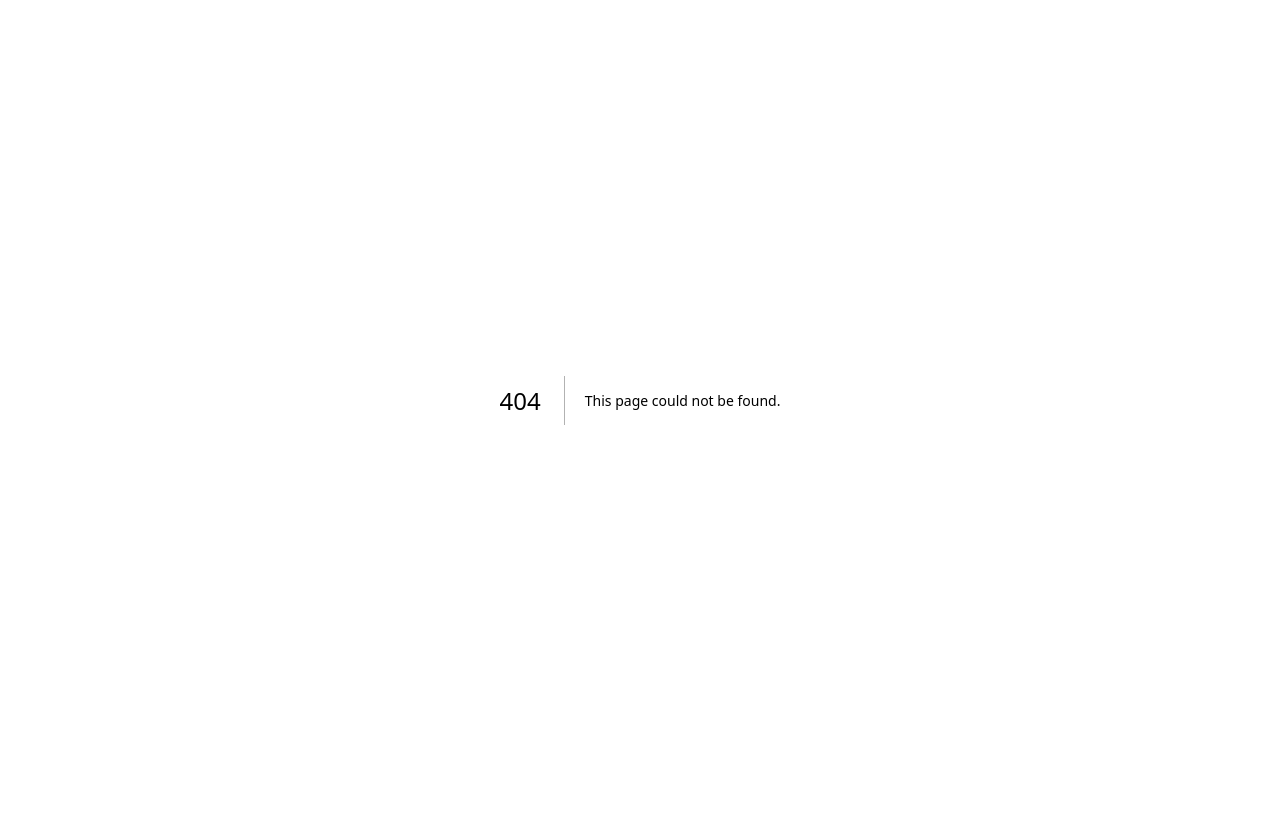
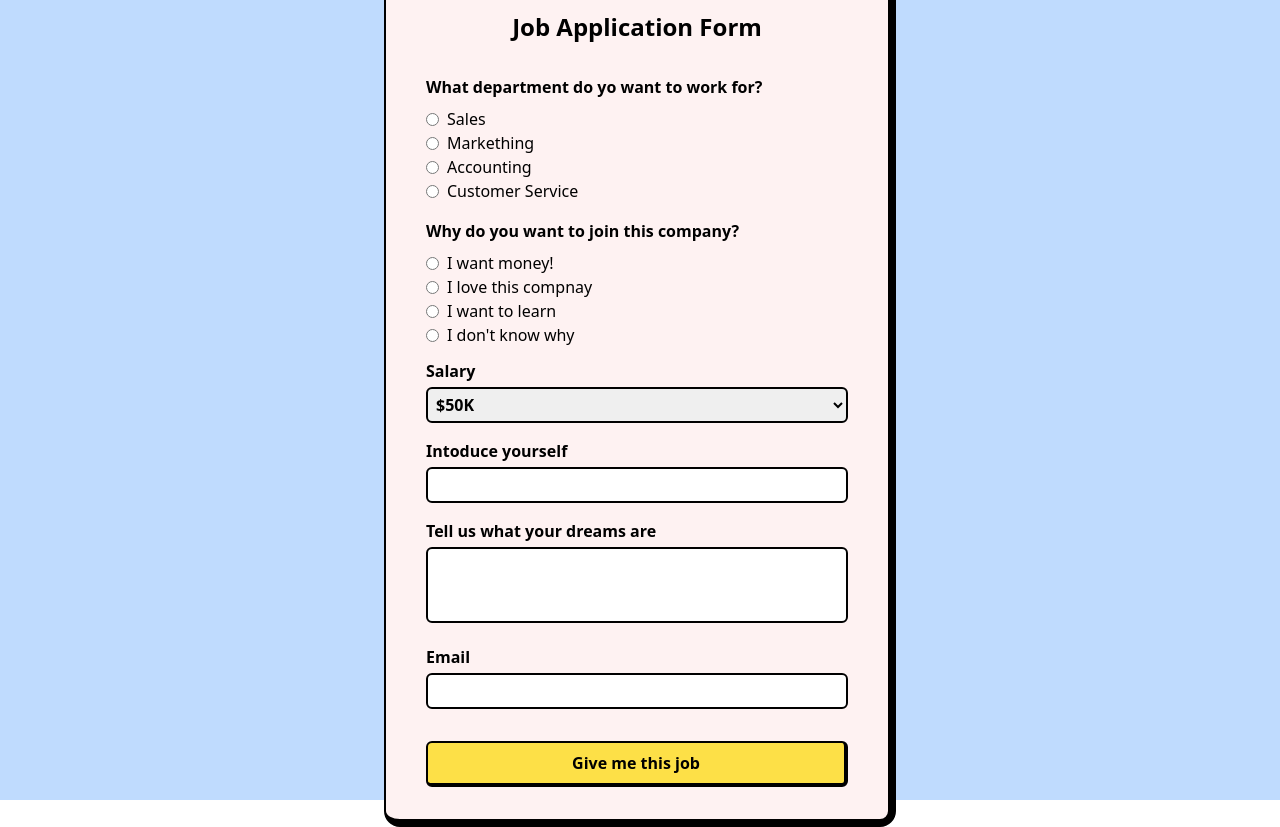
Before and after one commit to jeonghun94/twitter, a Next.js app: page /job in a window 1280 px wide. Before the commit this address had no page. Before the commit the page ends 800 px from the top, so only its background shows below. Built offline with nearby package versions, Linux system fonts and the light colour scheme.

Commit message:
tailwind + reack-hook-form 연습 과제

```diff
--- a/package.json
+++ b/package.json
@@ -18,6 +18,7 @@
     "next": "13.2.4",
     "react": "18.2.0",
     "react-dom": "18.2.0",
+    "react-hook-form": "^7.43.8",
     "typescript": "4.9.5"
   },
   "devDependencies": {
--- /dev/null
+++ b/pages/job.jsx
@@ -0,0 +1,205 @@
+import { useState } from "react";
+import { useForm } from "react-hook-form";
+
+export default function Job() {
+  const {
+    register,
+    handleSubmit,
+    formState: { errors },
+  } = useForm();
+
+  const [data, setData] = useState();
+
+  const onVaild = (formData) => {
+    setData(JSON.stringify(formData));
+    console.log(data);
+  };
+
+  return (
+    <div className="flex h-screen w-full items-center justify-center bg-blue-200 ">
+      <div className="w-full max-w-lg rounded-2xl  h-auto p-3 px-10 border-2 border-b-8 border-r-8 border-black bg-red-50">
+        <form className="flex flex-col" onSubmit={handleSubmit(onVaild)}>
+          <h1 className="text-center text-2xl font-semibold my-6">
+            Job Application Form
+          </h1>
+
+          <div className="mb-2">
+            <h1 className="font-semibold my-2">
+              What department do yo want to work for?
+              <span className="text-red-500 text-sm font-bold ml-3">
+                {errors?.department?.message}
+              </span>
+            </h1>
+            <div className="font-medium">
+              <label htmlFor="sale" className="flex items-center gap-2">
+                <input
+                  {...register("department", {
+                    required: "*required",
+                  })}
+                  type="radio"
+                  name="department"
+                  id="sale"
+                />
+                Sales
+              </label>
+              <label htmlFor="market" className="flex items-center gap-2">
+                <input
+                  {...register("department", {
+                    required: "*required",
+                  })}
+                  type="radio"
+                  name="department"
+                  id="market"
+                />
+                Markething
+              </label>
+              <label htmlFor="account" className="flex items-center gap-2">
+                <input
+                  {...register("department", {
+                    required: "*required",
+                  })}
+                  type="radio"
+                  name="department"
+                  id="account"
+                />
+                Accounting
+              </label>
+              <label htmlFor="customer" className="flex items-center gap-2">
+                <input
+                  {...register("department", {
+                    required: "*required",
+                  })}
+                  type="radio"
+                  name="department"
+                  id="customer"
+                />
+                Customer Service
+              </label>
+            </div>
+          </div>
+
+          <div className="mb-2">
+            <h1 className="font-semibold my-2 ">
+              Why do you want to join this company?
+              <span className="text-red-500 text-sm font-bold ml-3">
+                {errors?.why?.message}
+              </span>
+            </h1>
+            <div className="font-medium">
+              <label htmlFor="money" className="flex items-center gap-2">
+                <input
+                  {...register("why", { required: "*required" })}
+                  type="radio"
+                  name="company"
+                  id="money"
+                />
+                I want money!
+              </label>
+              <label htmlFor="company" className="flex items-center gap-2">
+                <input
+                  {...register("why", { required: "*required" })}
+                  type="radio"
+                  name="why"
+                  id="company"
+                />
+                I love this compnay
+              </label>
+              <label htmlFor="learn" className="flex items-center gap-2">
+                <input
+                  {...register("why", { required: "*required" })}
+                  type="radio"
+                  name="why"
+                  id="learn"
+                />
+                I want to learn
+              </label>
+              <label htmlFor="dnw" className="flex items-center gap-2">
+                <input
+                  {...register("why", { required: "*required" })}
+                  type="radio"
+                  name="why"
+                  id="dnw"
+                />
+                I don't know why
+              </label>
+            </div>
+          </div>
+          <div className="mb-3">
+            <h1 className="font-semibold my-1">Salary</h1>
+            <select
+              name="salary"
+              className="w-full border-2 border-black rounded-md text-md font-semibold p-1 box-border"
+            >
+              <option value="50">$50K</option>
+              <option value="100">$100K</option>
+              <option value="150">$150K</option>
+              <option value="200">$200K</option>
+            </select>
+          </div>
+
+          <div className="mb-3">
+            <h1 className="font-semibold my-1">Intoduce yourself</h1>
+            <input
+              {...register("introduction", {
+                required: "Please write down your introduction.",
+              })}
+              type="text"
+              name="introduction"
+              className="w-full border-2 border-black rounded-md text-md font-semibold p-1 box-border"
+            />
+            <h1 className="text-red-500 text-sm font-bold">
+              {errors?.introduction?.message}
+            </h1>
+          </div>
+
+          <div className="mb-3">
+            <h1 className="font-semibold my-1">Tell us what your dreams are</h1>
+
+            <textarea
+              {...register("dreams", {
+                required: "Please tell us what your dreams are.",
+                minLength: {
+                  value: 10,
+                  message: "Please write down more than 10 characters.",
+                },
+              })}
+              name="dreams"
+              className="w-full resize-none border-2 border-black rounded-md"
+              rows={3}
+            />
+            <h1 className="text-red-500 text-sm font-bold">
+              {errors?.dreams?.message}
+            </h1>
+          </div>
+
+          <div className="mb-3">
+            <h1 className="font-semibold my-1">Email</h1>
+            <input
+              {...register("email", {
+                required: "Please wirte down your email.",
+                validate: (value) =>
+                  value.includes("@naver.com") || "Only @naver is allowed",
+              })}
+              type="email"
+              name="email"
+              className="w-full border-2 border-black rounded-md text-md font-semibold p-1 box-border"
+            />
+            <h1 className="text-red-500 text-sm font-bold">
+              {errors?.email?.message}
+            </h1>
+          </div>
+
+          <button className="w-full h-auto my-5 border-2 border-b-4 border-r-4 rounded-md  border-black p-2 bg-yellow-300 font-semibold hover:bg-orange-200">
+            Give me this job
+          </button>
+
+          {data ? (
+            <h1 className="w-full h-auto box-border resize-none bg-transparent break-all">
+              {data}
+            </h1>
+          ) : null}
+        </form>
+      </div>
+    </div>
+  );
+}
```
Also changed, not shown: 1 other file (tests, documents, lock files or other folders).
